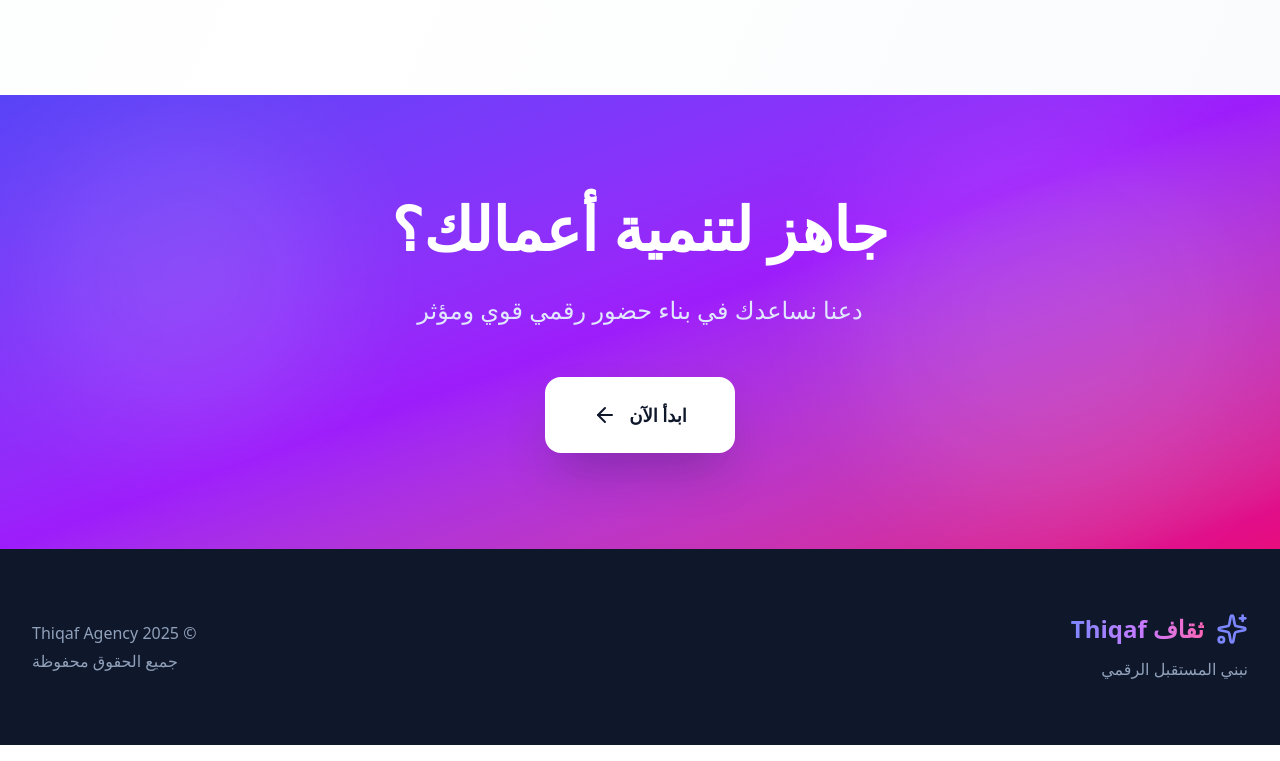
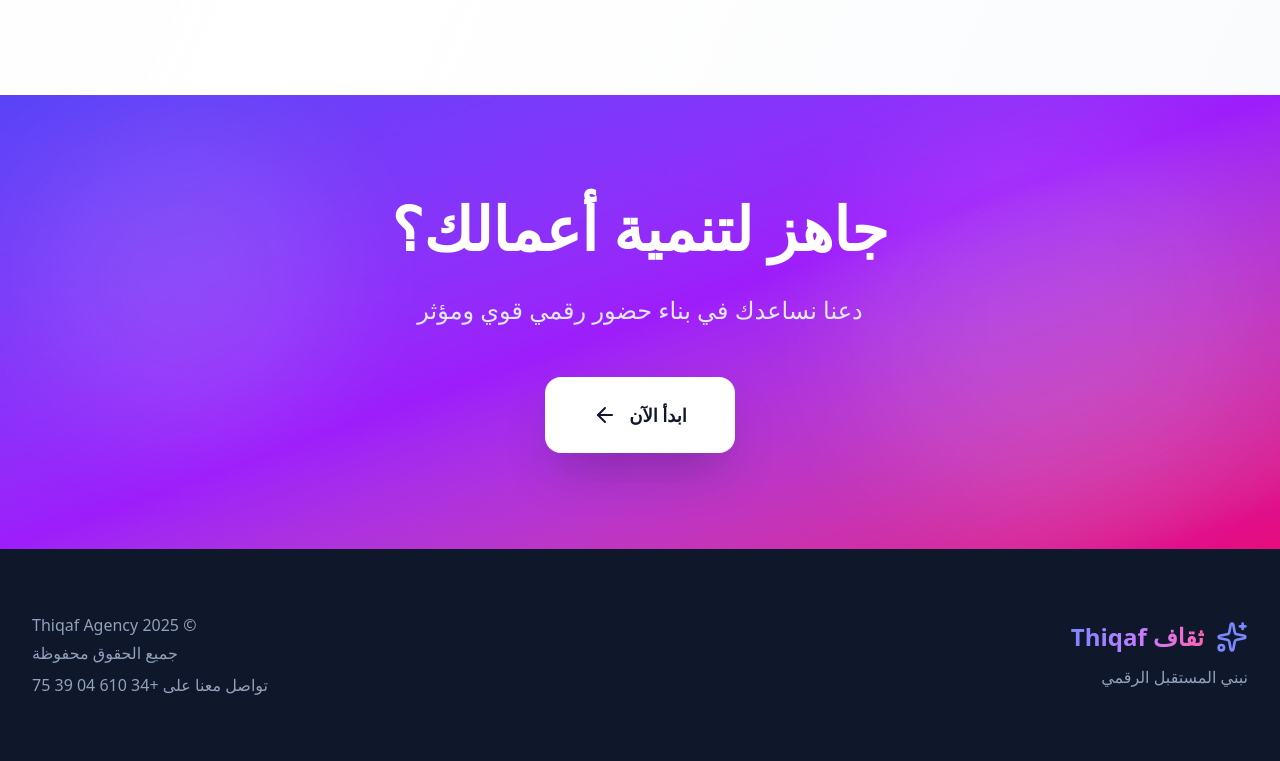
Before and after one commit to Auranize/thiqaf-react, a React (Vite) app: page / in a window 1280 px wide. Shown: the part 2112-2873 px from the top of the page. Built offline with nearby package versions, Linux system fonts and the light colour scheme.

Commit message:
UPDATE:updated the home

```diff
--- a/src/App.jsx
+++ b/src/App.jsx
@@ -81,7 +81,8 @@ export default function Landing() {
       },
       footer: {
         rights: 'جميع الحقوق محفوظة',
-        tagline: 'نبني المستقبل الرقمي'
+        tagline: 'نبني المستقبل الرقمي',
+        phone: 'تواصل معنا على +34 610 04 39 75'
       }
     },
     en: {
@@ -152,7 +153,8 @@ export default function Landing() {
       },
       footer: {
         rights: 'All rights reserved',
-        tagline: 'Building the Digital Future'
+        tagline: 'Building the Digital Future',
+        phone: 'Contact us at +34 610 04 39 75'
       }
     }
   };
@@ -420,6 +422,7 @@ export default function Landing() {
             <div className="text-slate-400 text-center md:text-end">
               <p className="mb-1">© 2025 Thiqaf Agency</p>
               <p>{t.footer.rights}</p>
+              <p className="mt-2">{t.footer.phone}</p>
             </div>
           </div>
         </div>
```
